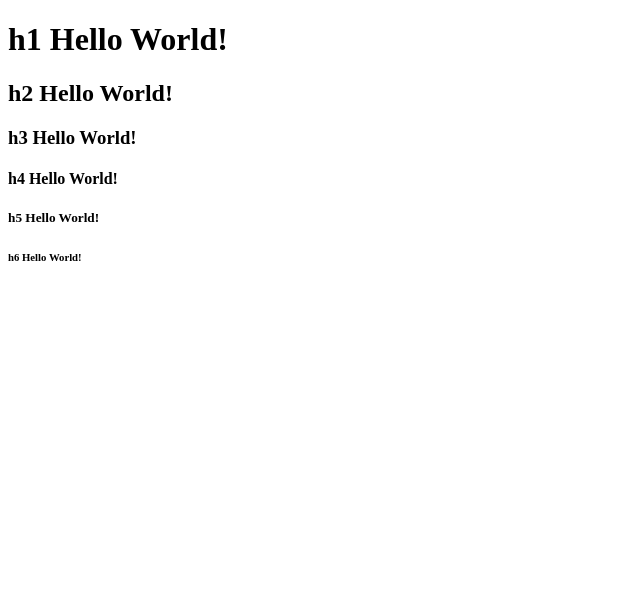
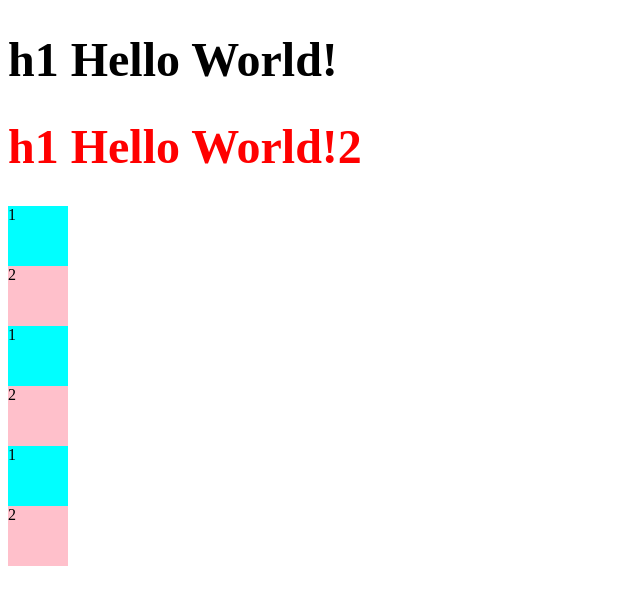
Before and after one commit to bossunio/pierwszalekcja, a plain HTML site: page index.html in a window 1280 px wide. Shown: the whole page, without its empty margins (0-640 px from the left). Drawn offline with Linux system fonts and the light colour scheme.

Commit message:
dodanie pliku css

```diff
--- a/index.html
+++ b/index.html
@@ -1,17 +1,28 @@
 <!DOCTYPE html>
 <html lang="en">
   <head>
+    <link />
     <meta charset="UTF-8" />
     <meta http-equiv="X-UA-Compatible" content="IE=edge" />
     <meta name="viewport" content="width=device-width, initial-scale=1.0" />
     <title>Document</title>
+    <link rel="stylesheet" href="./style.css" />
+
+    <style>
+      #title {
+        color: green;
+      }
+    </style>
   </head>
   <body>
-    <h1>h1 Hello World!</h1>
-    <h2>h2 Hello World!</h2>
-    <h3>h3 Hello World!</h3>
-    <h4>h4 Hello World!</h4>
-    <h5>h5 Hello World!</h5>
-    <h6>h6 Hello World!</h6>
+    <h1 id="title" style="color: blueviolet">h1 Hello World!</h1>
+    <h1>h1 Hello World!2</h1>
+
+    <div class="pierwszy">1</div>
+    <div class="drugi">2</div>
+    <div class="pierwszy">1</div>
+    <div class="drugi">2</div>
+    <div class="pierwszy">1</div>
+    <div class="drugi">2</div>
   </body>
 </html>
--- /dev/null
+++ b/style.css
@@ -0,0 +1,21 @@
+h1 {
+  font-size: 48px;
+  color: red;
+}
+
+#title {
+  color: black !important;
+}
+
+div {
+  width: 60px;
+  height: 60px;
+}
+
+.pierwszy {
+  background-color: aqua;
+}
+
+.drugi {
+  background-color: pink;
+}
```
